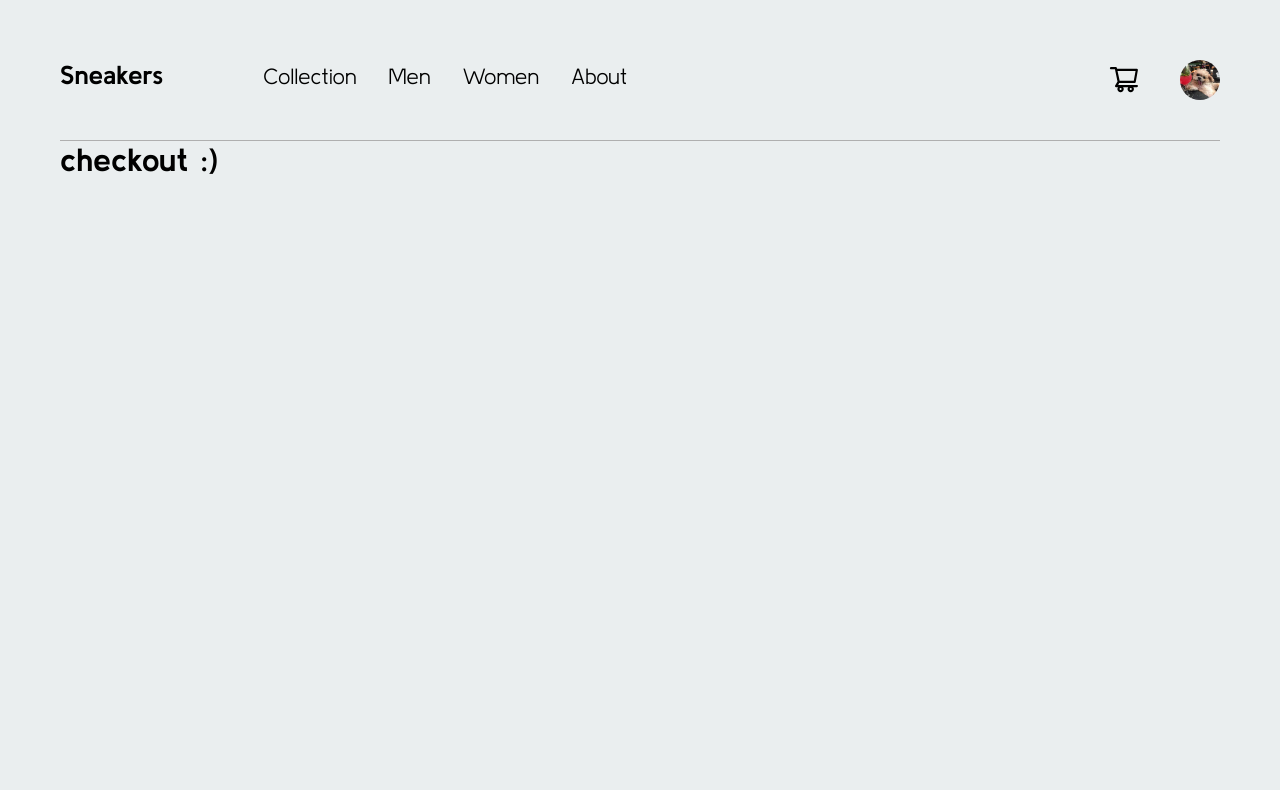
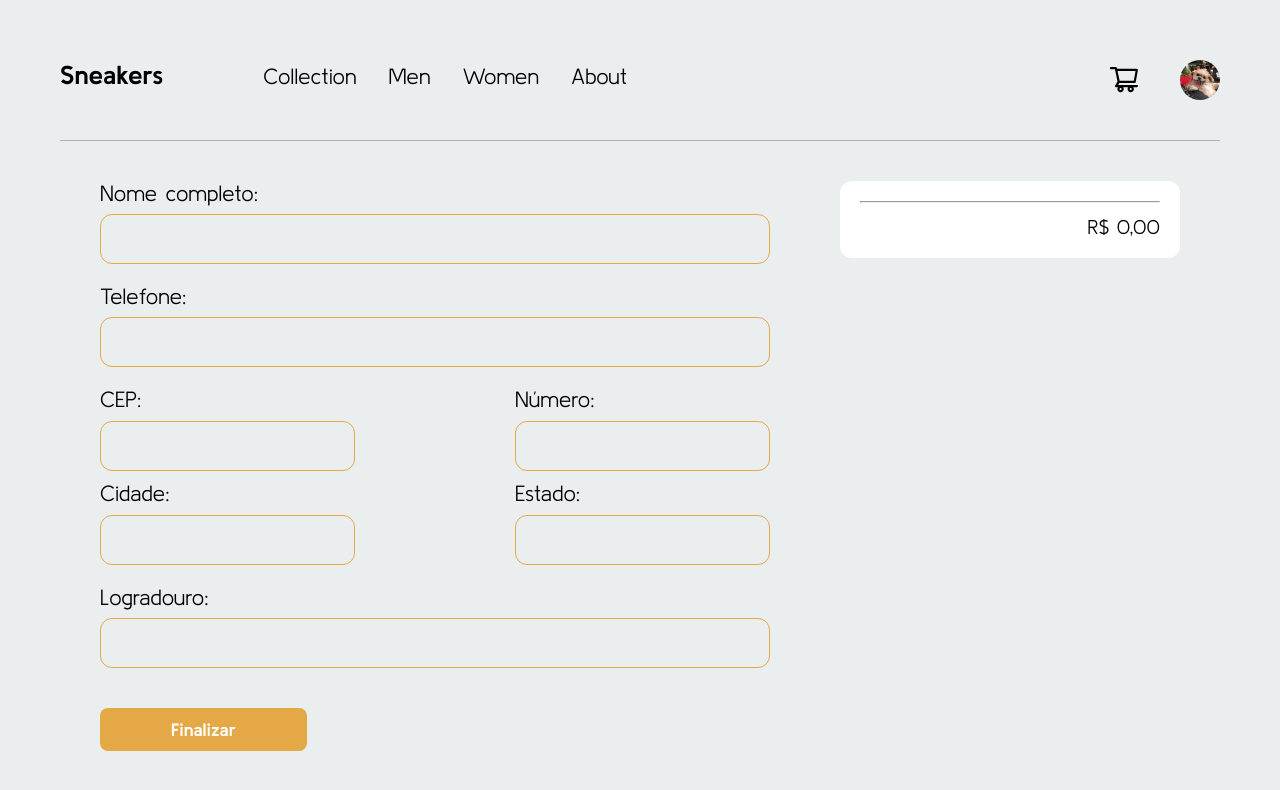
Before and after one commit to alineprasser/sneakers-vite, a React (Vite) app: page /checkout in a window 1280 px wide. Shown: the top 790 px of the page. Built offline with nearby package versions, Linux system fonts and the light colour scheme.

Commit message:
feature: criação da página de checkout e componente de input

```diff
--- a/src/components/CartControl/styles.scss
+++ b/src/components/CartControl/styles.scss
@@ -56,7 +56,7 @@
         display: flex;
         justify-content: center;
         background-color: var(--primary);
-        color: var(--btn-default);
+        color: var(--white);
         width: 100%;
         border-radius: 8px;
         padding: 10px;
--- /dev/null
+++ b/src/components/Input/index.jsx
@@ -0,0 +1,10 @@
+import "./styles.scss";
+
+export default function Input({ label }) {
+  return (
+    <div className="default-input">
+      <label>{label}</label>
+      <input type="text" />
+    </div>
+  );
+}
--- /dev/null
+++ b/src/components/Input/styles.scss
@@ -0,0 +1,24 @@
+.default-input {
+    display: flex;
+    flex-direction: column;
+    gap: 9px;
+    label {
+        font-size: 22px;
+        font-weight: 300;
+        color: var(--black);
+    }
+
+    input {
+        border: 0.5px solid var(--primary);
+        border-radius: 12px;
+        outline: none;
+        padding: 12px 20px;
+        width: inherit;
+        background-color: transparent;
+        height: 50px;
+
+        &:focus {
+            background-color: var(--white)
+        }
+    }
+}
--- a/src/components/Navbar/styles.scss
+++ b/src/components/Navbar/styles.scss
@@ -30,7 +30,7 @@
     }
 
     .title {
-        color: var(--logo);
+        color: var(--black);
         font-size: 26px;
         font-weight: 700;
         a {
--- a/src/components/Popover/styles.scss
+++ b/src/components/Popover/styles.scss
@@ -4,7 +4,7 @@
     width: 277px;;
     border-radius: 12px;
     padding: 18px;
-    position: fixed;
+    position: absolute;
     transform: translate(-130px, 20px);
     gap: 12px;
     display: flex;
--- a/src/contexts/CartContext.jsx
+++ b/src/contexts/CartContext.jsx
@@ -13,11 +13,19 @@ export const CartProvider = ({ children }) => {
     localStorage.setItem("cartItems", JSON.stringify(cartItems));
   }, [cartItems]);
 
+  const formatMoney = (value) => {
+    return value.toLocaleString("pt-BR", {
+      style: "currency",
+      currency: "BRL",
+    });
+  };
+
   return (
     <CartContext.Provider
       value={{
         cartItems,
         setCartItems,
+        formatMoney,
       }}>
       {children}
     </CartContext.Provider>
--- a/src/index.css
+++ b/src/index.css
@@ -3,9 +3,9 @@
 :root {
   font-family: 'Kulim Park', sans-serif;
   --primary: #E4A946;
-  --logo: #000;
+  --black: #000;
   --product: #464035;
-  --btn-default: #FFF;
+  --white: #FFF;
   --btn-shadow: drop-shadow(0px 0px 4px #E4A946);
   --disccount-tag: #FFE6BD;
 
@@ -28,6 +28,6 @@ button {
   font-size: 1em;
   font-weight: 500;
   font-family: inherit;
-  background-color: var(--btn-default);
+  background-color: var(--white);
   cursor: pointer;
 }
--- a/src/pages/Checkout/index.jsx
+++ b/src/pages/Checkout/index.jsx
@@ -1,3 +1,79 @@
+import Input from "../../components/Input";
+import { useCartContext } from "../../contexts/CartContext";
+import "./style.scss";
+
 export default function Checkout() {
-    return <h1>checkout :)</h1>
+  const { cartItems, formatMoney } = useCartContext();
+
+  const calculateTotal = (price, quantity) => {
+    let total = price * quantity;
+    return formatMoney(total);
+  };
+
+  const calculateFinalPrice = () => {
+    let total = cartItems.reduce((acc, item) => {
+      const { quantity, price } = item;
+      return acc + quantity * price;
+    }, 0);
+    return formatMoney(total);
+  };
+
+  return (
+    <div className="checkout">
+      <div className="checkout-form">
+        <Input label="Nome completo:" />
+        <Input label="Telefone:" />
+        <div className="double-column">
+          <div>
+            <Input label="CEP:" />
+            <Input label="Cidade:" />
+          </div>
+          <div>
+            <Input label="Número:" />
+            <Input label="Estado:" />
+          </div>
+        </div>
+        <Input label="Logradouro:" />
+        <div>
+          <button className="checkout-btn">Finalizar</button>
+        </div>
+      </div>
+      <div className="checkout-total">
+        <div className="card">
+          {cartItems.map((item, index) => {
+            return (
+              <div
+                className="card-content"
+                key={index}>
+                <h3>{item.name}</h3>
+                <img
+                  src={item.path}
+                  width={290}
+                  height={163}
+                />
+                <div className="highlight">
+                  <span>Num.:</span>
+                  <span>{item.size}</span>
+                </div>
+                <div>
+                  <span>Unidades:</span>
+                  <span>{item.quantity}</span>
+                </div>
+                <div>
+                  <span>Preço:</span>
+                  <span>{formatMoney(item.price)}</span>
+                </div>
+                <div>
+                  <span>Total:</span>
+                  <span>{calculateTotal(item.price, item.quantity)}</span>
+                </div>
+              </div>
+            );
+          })}
+          <hr />
+          <p>{calculateFinalPrice()}</p>
+        </div>
+      </div>
+    </div>
+  );
 }
--- a/src/pages/Checkout/style.scss
+++ b/src/pages/Checkout/style.scss
@@ -0,0 +1,89 @@
+.checkout {
+    display: flex;
+    justify-content: space-between;
+    gap: 70px;
+    padding: 40px;
+
+    .checkout-form {
+        display: flex;
+        flex-direction: column;
+        gap: 20px;
+        width: 100%;
+
+        .double-column {
+            display: flex;
+            justify-content: space-between;
+            gap: 10rem;
+
+            div {
+                width: 100%;
+                display: flex;
+                flex-direction: column;
+                gap: 10px;
+            }
+
+        }
+
+        .checkout-btn {
+            display: flex;
+            justify-content: center;
+            background-color: var(--primary);
+            color: var(--white);
+            width: 207px;
+            border-radius: 8px;
+            padding: 10px;
+            font-size: 18px;
+            font-weight: 700;
+            margin-top: 20px;
+        }
+    }
+
+    .checkout-total {
+        .card {
+            width: 340px;
+            display: flex;
+            flex-direction: column;
+            gap: 12px;
+            padding: 20px;
+            border-radius: 12px;
+            background-color: var(--white);
+            font-size: 20px;
+
+            .card-content {
+                display: flex;
+                flex-direction: column;
+                color: var(--product);
+                gap: 14px;
+
+                h3 {
+                    font-size: 20px;
+                }
+
+                img {
+                    object-fit: cover;
+                    border-radius: 12px;
+                    width: 100%;
+                }
+
+                div {
+                    display: flex;
+                    justify-content: space-between;
+                }
+
+                .highlight {
+                    font-weight: 600;
+                }
+
+                &:not(:first-child) {
+                    border-top: 1px solid var(--bg-color);
+                    margin-top: 10px;
+                }
+
+            }
+
+            p {
+                text-align: right;
+            }
+        }
+    }
+}
--- a/src/pages/Product/index.jsx
+++ b/src/pages/Product/index.jsx
@@ -73,7 +73,7 @@ export default function Product() {
           <button
             className="addToCart"
             onClick={addItemToCart}>
-            <Cart fill="var(--btn-default)" />
+            <Cart fill="var(--white)" />
             Add to cart
           </button>
         </div>
--- a/src/pages/Product/style.scss
+++ b/src/pages/Product/style.scss
@@ -38,7 +38,7 @@
 
             &:hover {
                 background-color: var(--primary);
-                color: var(--btn-default);
+                color: var(--white);
                 transition: all 0.2s ease;
             }
         }
@@ -47,7 +47,7 @@
     .highlight_btn {
         background-color: var(--primary) !important;
         filter: var(--btn-shadow);
-        color: var(--btn-default);
+        color: var(--white);
     }
 
     .fullPrice {
@@ -90,7 +90,7 @@
         border-radius: 8px;
         font-weight: 700;
         width: 155px;
-        background-color: var(--btn-default);
+        background-color: var(--white);
         user-select: none;
 
         button {
@@ -104,7 +104,7 @@
         align-items: center;
         justify-content: center;
         gap: 25px;
-        color: var(--btn-default);
+        color: var(--white);
         background-color: var(--primary);
         filter: var(--btn-shadow);
         width: 207px;
```
